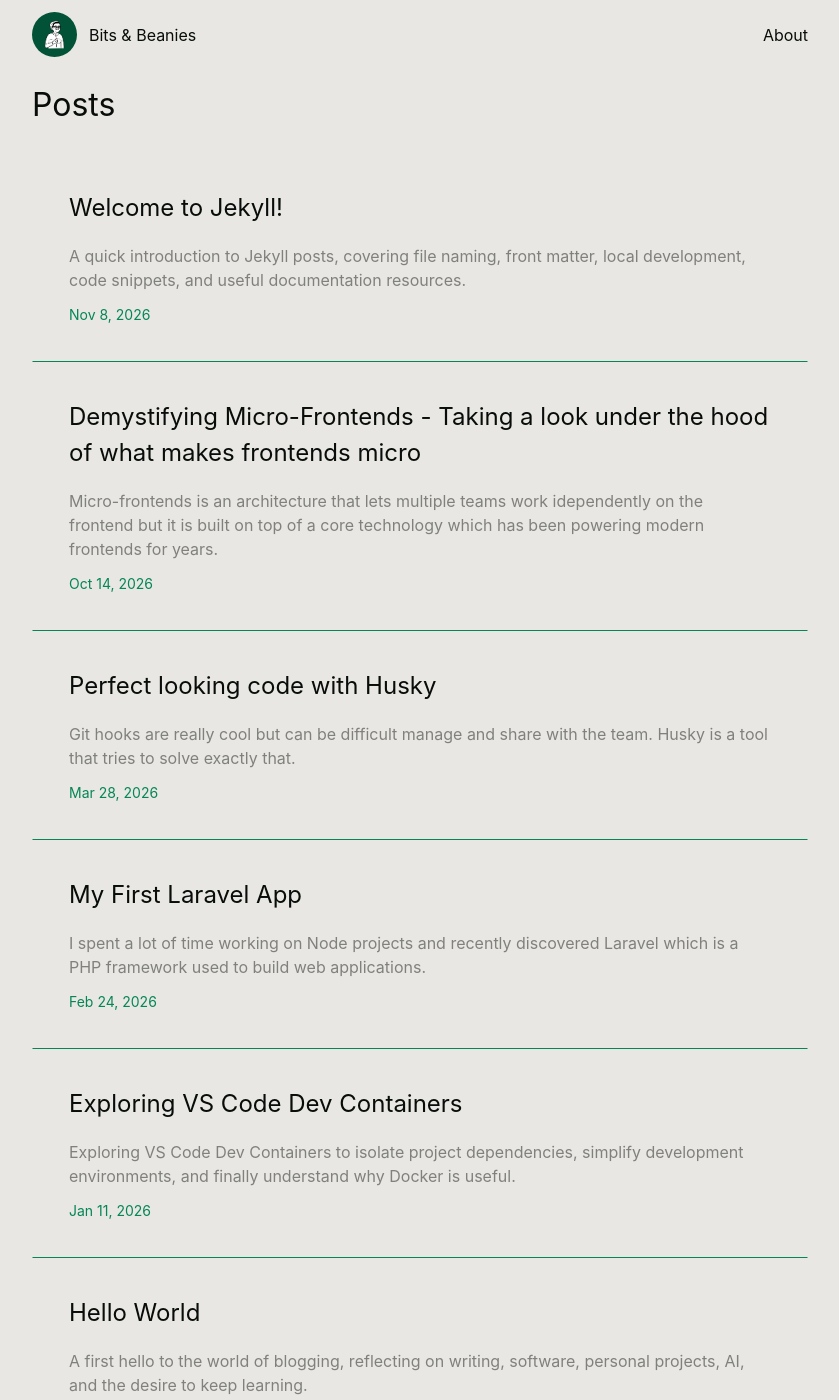
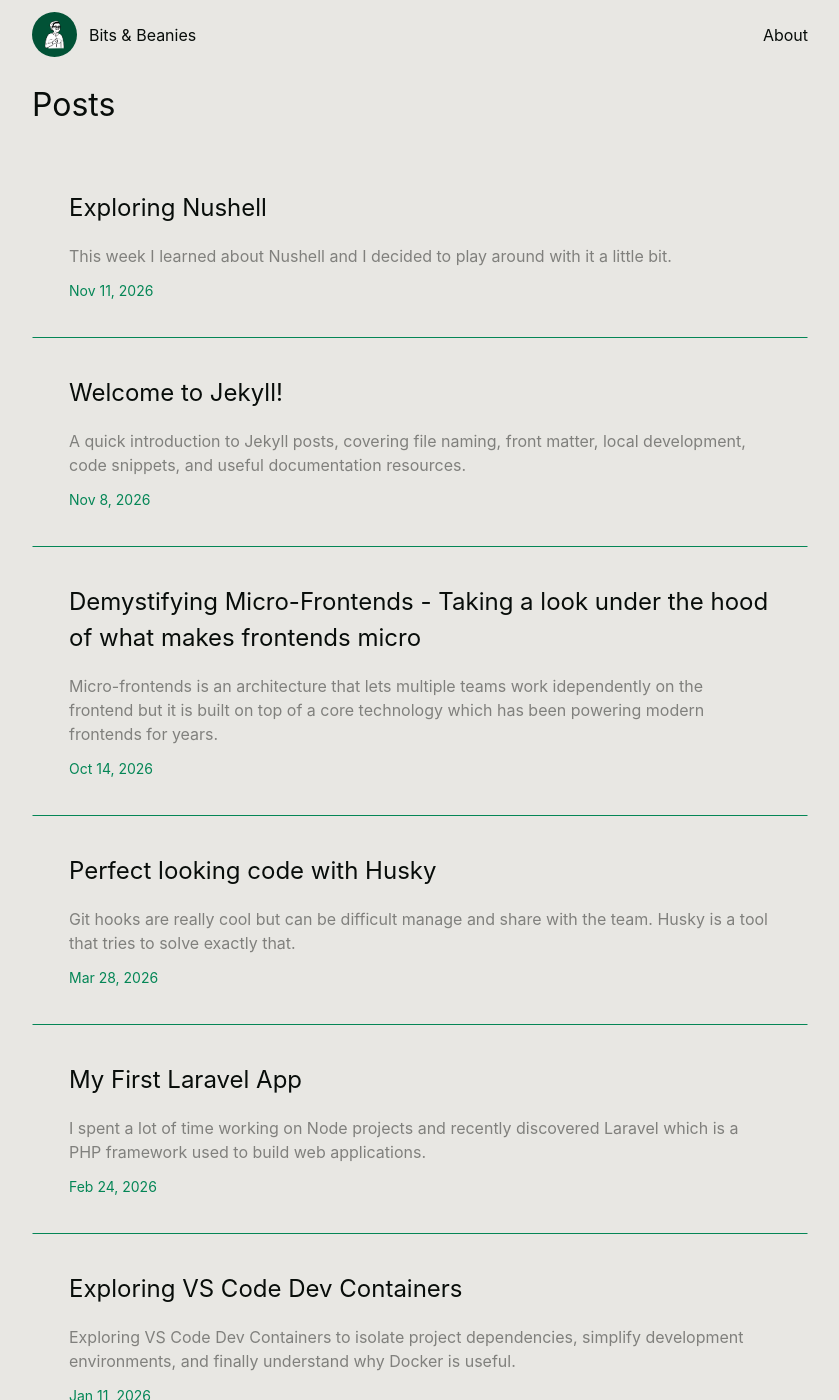
Before and after one commit to hercobezuidenhout/hercobezuidenhout.github.io, a Jekyll site: the page built from index.md, in a window 1280 px wide and 1400 px high. Shown: the whole window, without its empty margins (220-1059 px from the left). Built offline with Jekyll 4.4.1, drawn with Linux system fonts in a browser that asks for light colours; some of the changed text lies outside the part shown.

Commit message:
save: 2026-11-08-exploring-nushell.md

```diff
--- a/_posts/2026-11-08-exploring-nushell.md
+++ b/_posts/2026-11-08-exploring-nushell.md
@@ -1,6 +1,6 @@
 ---
 title: Exploring Nushell
-date: 2025-10-11
+date: 2026-11-11
 categories: []
 tags: []
 layout: post
```
